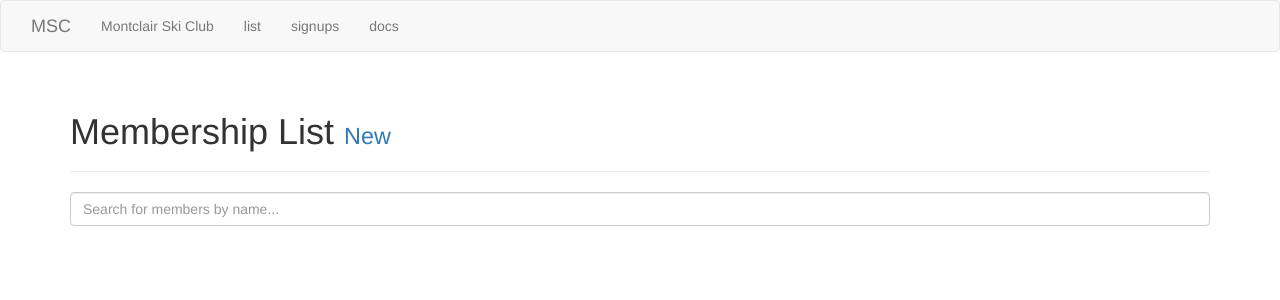
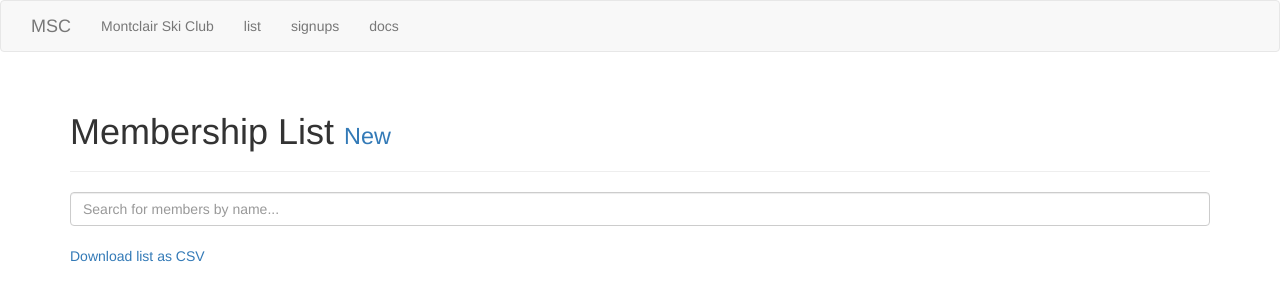
Before and after one commit to bradnoble/msc, a website: page public/index.html at #/list in a window 1280 px wide. Drawn offline with Linux system fonts and the light colour scheme; no server answers.

Commit message:
https://github.com/bradnoble/msc/issues/13

```diff
--- a/public/partials/list.html
+++ b/public/partials/list.html
@@ -56,7 +56,9 @@
 		</li>
 	</ul>
 
-
+<p>
+	<a href="/getPeopleForCSV">Download list as CSV</a>
+</p>
 
 
 <!--
```
